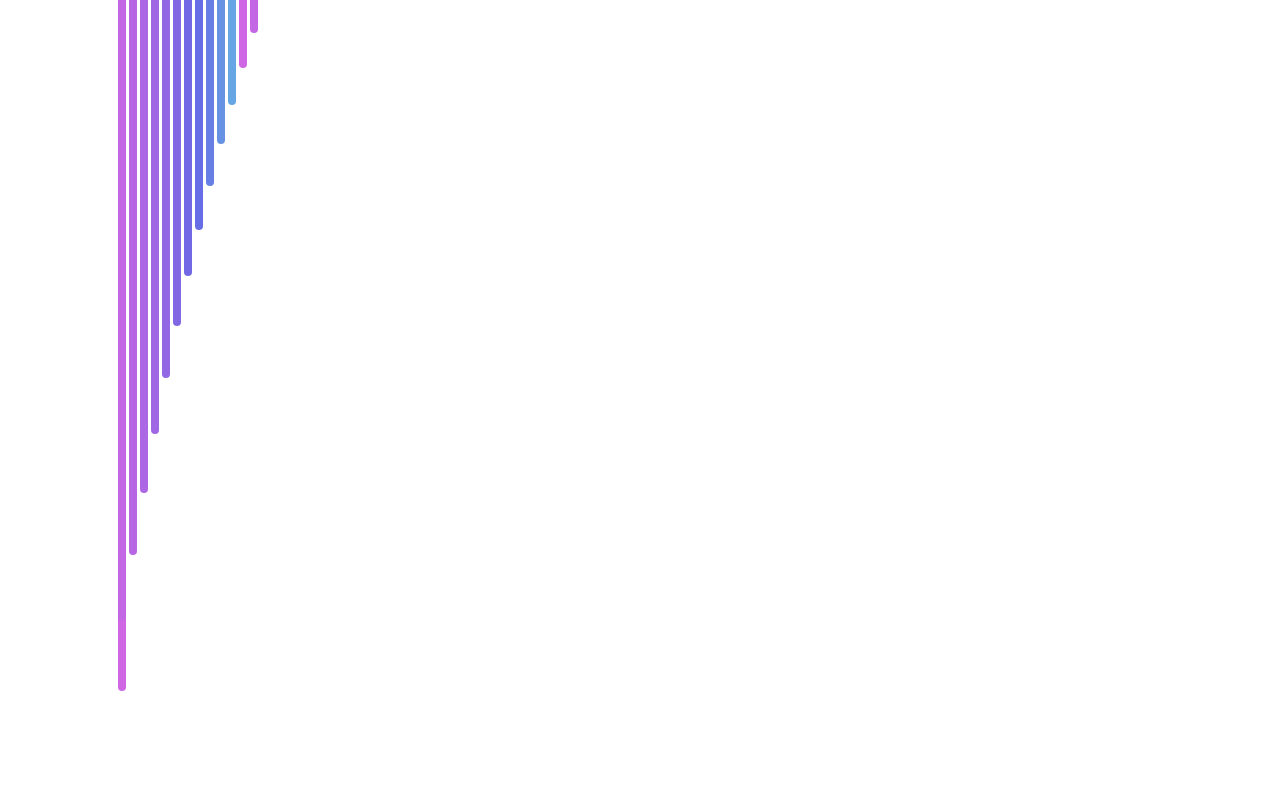
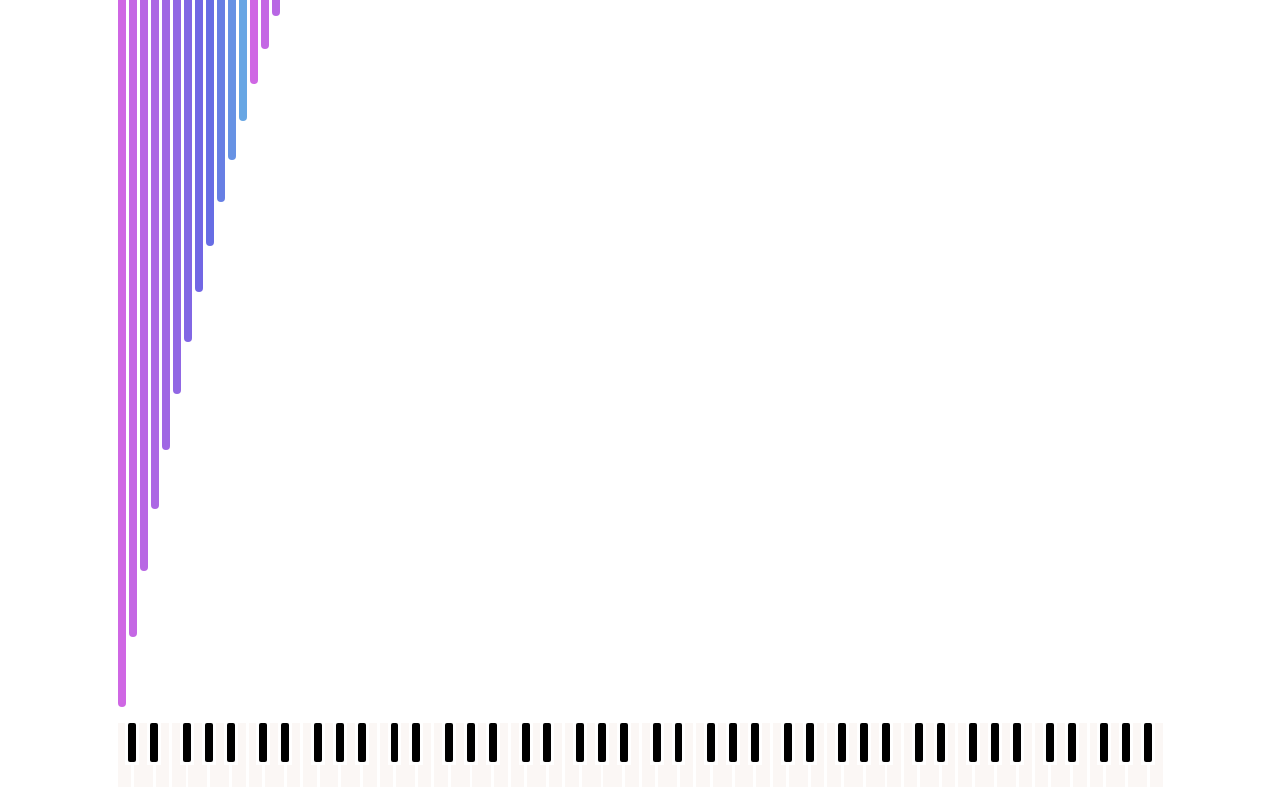
Before and after one commit to aacheng17/mere-music, a React (Vite) app: page / in a window 1280 px wide. Shown: the part 1056-1856 px from the top of the page. Before the commit the page ends 1779 px from the top, so only its background shows below. Built offline with nearby package versions, Linux system fonts and the light colour scheme.

Commit message:
string xaxis spacing fix, pianoKeys

```diff
--- a/src/Models.ts
+++ b/src/Models.ts
@@ -1,5 +1,6 @@
 export const stringWidth = 8
 export const stringGap = 3
+export const distanceBetweenStringCenters = stringWidth + stringGap
 
 export class Freq {
   root: number
--- /dev/null
+++ b/src/components/PianoKeys.tsx
@@ -0,0 +1,83 @@
+import { motion } from "motion/react"
+import { distanceBetweenStringCenters, Freq, stringGap, stringWidth } from "../Models"
+import React from "react"
+
+export const PianoKeys = (props: { freqs: Freq[] }) => {
+  const { freqs } = props
+
+  const keys = React.useMemo(() => {
+    return freqs.map((_, i) => <PianoKey degree={i % 12} />)
+  }, [freqs])
+
+  const container: React.CSSProperties = React.useMemo(() => ({
+    width: `${distanceBetweenStringCenters * (freqs.length - 1)}px`,
+    height: '48px',
+    display: 'flex',
+    gap: `${stringGap}px`,
+    margin: 'auto'
+  }), [freqs])
+
+  return <motion.div style={container}>
+    {keys}
+  </motion.div>
+}
+
+export const PianoKey = (props: { degree: number }) => {
+  const { degree } = props
+
+  if (degree === 0 || degree === 5) {
+    return <motion.div style={whiteKeyContainer}><motion.div style={whiteKey0a}/><motion.div style={whiteKey0b}/></motion.div>
+  } else if (degree === 1 || degree === 3 || degree === 6 || degree === 8 || degree === 10) {
+    return <motion.div style={blackKey}></motion.div>
+  } else if (degree === 2 || degree === 7 || degree === 9) {
+    return <motion.div style={whiteKeyContainer}><motion.div style={whiteKey0a}/><motion.div style={whiteKey0b}/><motion.div style={whiteKey0c}/></motion.div>
+  } else {
+    return <motion.div style={whiteKeyContainer}><motion.div style={whiteKey0a}/><motion.div style={whiteKey0c}/></motion.div>
+  }
+}
+
+const keyHeight = 64
+const blackKeyHeight = keyHeight * 3 / 5
+const whiteKeyHeight = keyHeight - blackKeyHeight - stringGap
+
+const key: React.CSSProperties = {
+  width: '100%',
+  borderRadius: '2px'
+}
+
+const blackKey: React.CSSProperties = {
+  ...key,
+  height: `${blackKeyHeight}px`,
+  backgroundColor: 'black'
+}
+
+const whiteKeyContainer: React.CSSProperties = {
+  ...key,
+  height: `${keyHeight}px`,
+  position: 'relative'
+}
+
+const whiteKey0a: React.CSSProperties = {
+  position: 'absolute',
+  width: '100%',
+  height: '100%',
+  backgroundColor: '#fbf7f5'
+}
+
+const whiteKey0b: React.CSSProperties = {
+  position: 'absolute',
+  width: '100%',
+  height: `${whiteKeyHeight}px`,
+  backgroundColor: '#fbf7f5',
+  top: `${keyHeight - whiteKeyHeight}px`,
+  left: `${distanceBetweenStringCenters / 2}px`,
+}
+
+const whiteKey0c: React.CSSProperties = {
+  position: 'absolute',
+  width: '100%',
+  height: `${whiteKeyHeight}px`,
+  backgroundColor: '#fbf7f5',
+  top: `${keyHeight - whiteKeyHeight}px`,
+  right: `${distanceBetweenStringCenters / 2}px`
+}
--- a/src/components/String.tsx
+++ b/src/components/String.tsx
@@ -32,10 +32,6 @@ export const String = (props: IStringProps) => {
     return { width: '0px', visibility: isSemiHover ? 'visible' : 'hidden' }
   }, [isSemiHover])
 
-  const pianoKey = React.useMemo(() => {
-
-  },[])
-
   return (<motion.div style={stringContainer} animate={animateContainer}>
     <motion.div style={stringLabel} animate={{ rotate: -90 }}>{roundedFreq}</motion.div>
     <motion.div
--- a/src/components/Strings.tsx
+++ b/src/components/Strings.tsx
@@ -1,9 +1,10 @@
 import { motion } from "motion/react"
-import { Freq, stringGap, stringWidth } from "../Models"
+import { distanceBetweenStringCenters, Freq, ScaleType, stringGap } from "../Models"
 import React from "react"
 import { String } from './String'
 import { NoteInfoPanel } from "./NoteInfoPanel"
 import { IStringSettingsModel } from "./StringSettings"
+import { PianoKeys } from "./PianoKeys"
 
 const getStringLogHeight = (freq: Freq) => Math.log(20000 / freq.absoluteFreq) * 100
 
@@ -15,7 +16,6 @@ export const Strings = (props: { freqs: Freq[], settings: IStringSettingsModel }
   const [ stringElements, containerWidth ] = React.useMemo(() => {
     if (!freqs?.length) return []
 
-    const distanceBetweenStringCenters = stringWidth + stringGap
     const containerWidth = distanceBetweenStringCenters * (freqs.length - 1)
 
     const stringData = freqs.map((freq, i) => {
@@ -38,13 +38,9 @@ export const Strings = (props: { freqs: Freq[], settings: IStringSettingsModel }
     if (settings.evenXSpacing) {
       strings = stringData.map(s => <String {...s} x={0} />)
     } else {
-      let largestDiffLogHeight = 0
-      for (let i = 1; i < stringData.length; i++) {
-        const diffLogHeight = Math.abs(stringData[i].logHeight - stringData[i-1].logHeight)
-        if (diffLogHeight > largestDiffLogHeight) largestDiffLogHeight = diffLogHeight
-      }
+      const averageDiffLogHeight = (stringData[stringData.length-1].logHeight - stringData[0].logHeight) / (stringData.length - 1)
       strings = stringData.map((s, i) => {
-        const x = i === 0 ? 0 : (stringData[i].logHeight - stringData[i-1].logHeight) / largestDiffLogHeight * distanceBetweenStringCenters
+        const x = i === 0 ? 0 : (stringData[i].logHeight - stringData[i-1].logHeight - averageDiffLogHeight) / Math.abs(averageDiffLogHeight) * distanceBetweenStringCenters
         return <String {...s} x={x} />
       })
     }
@@ -57,16 +53,18 @@ export const Strings = (props: { freqs: Freq[], settings: IStringSettingsModel }
     flexDirection: 'row',
     gap: `${stringGap}px`,
     width: `${containerWidth}px`,
-    margin: 'auto'
+    margin: 'auto',
   }), [containerWidth])
 
   return <motion.div style={strings}>
     <NoteInfoPanel primaryNote={hoveredStringIndex ? freqs[hoveredStringIndex] : undefined} />
     <motion.div style={stringsContainer}>{stringElements}</motion.div>
+    {settings.scaleType === ScaleType.EQUAL && <PianoKeys freqs={freqs} />}
   </motion.div>
 }
 
 const strings: React.CSSProperties = {
   display: 'flex',
-  flexDirection: 'column'
+  flexDirection: 'column',
+  gap: '16px'
 }
```
